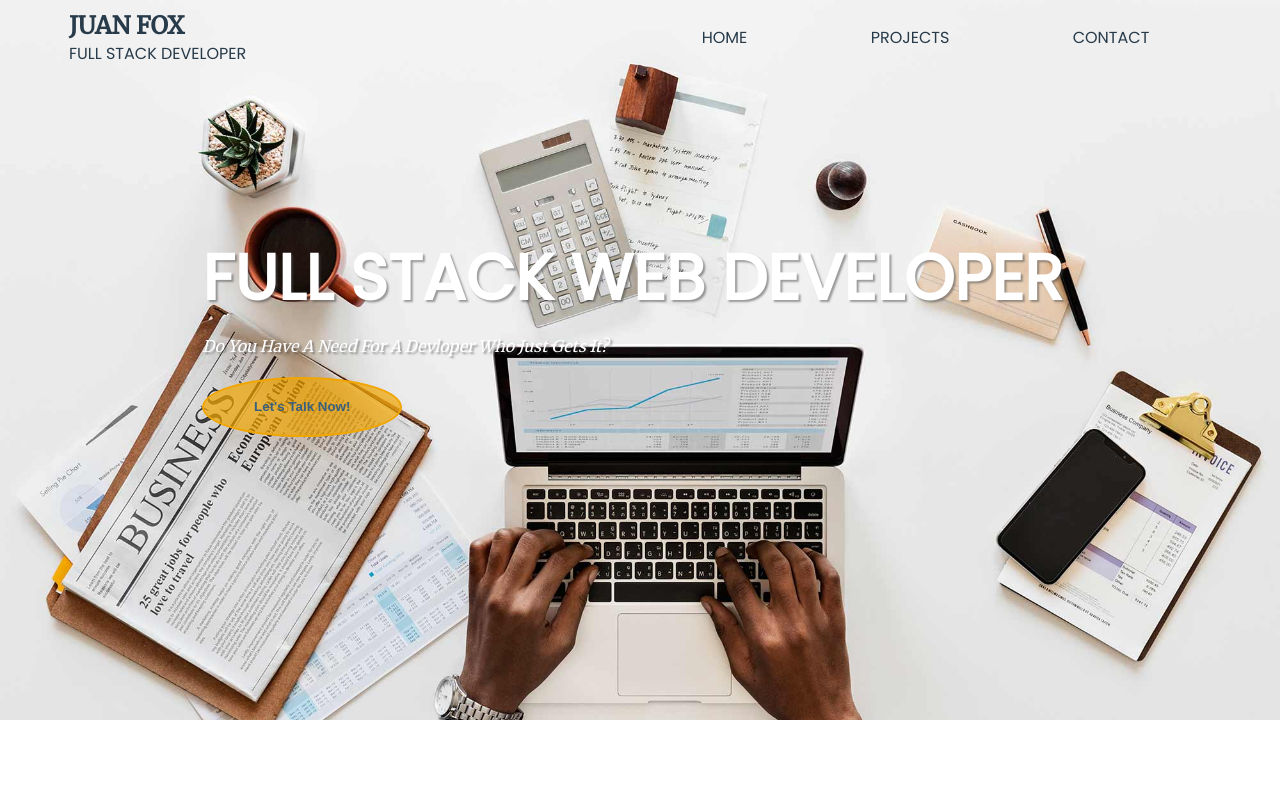
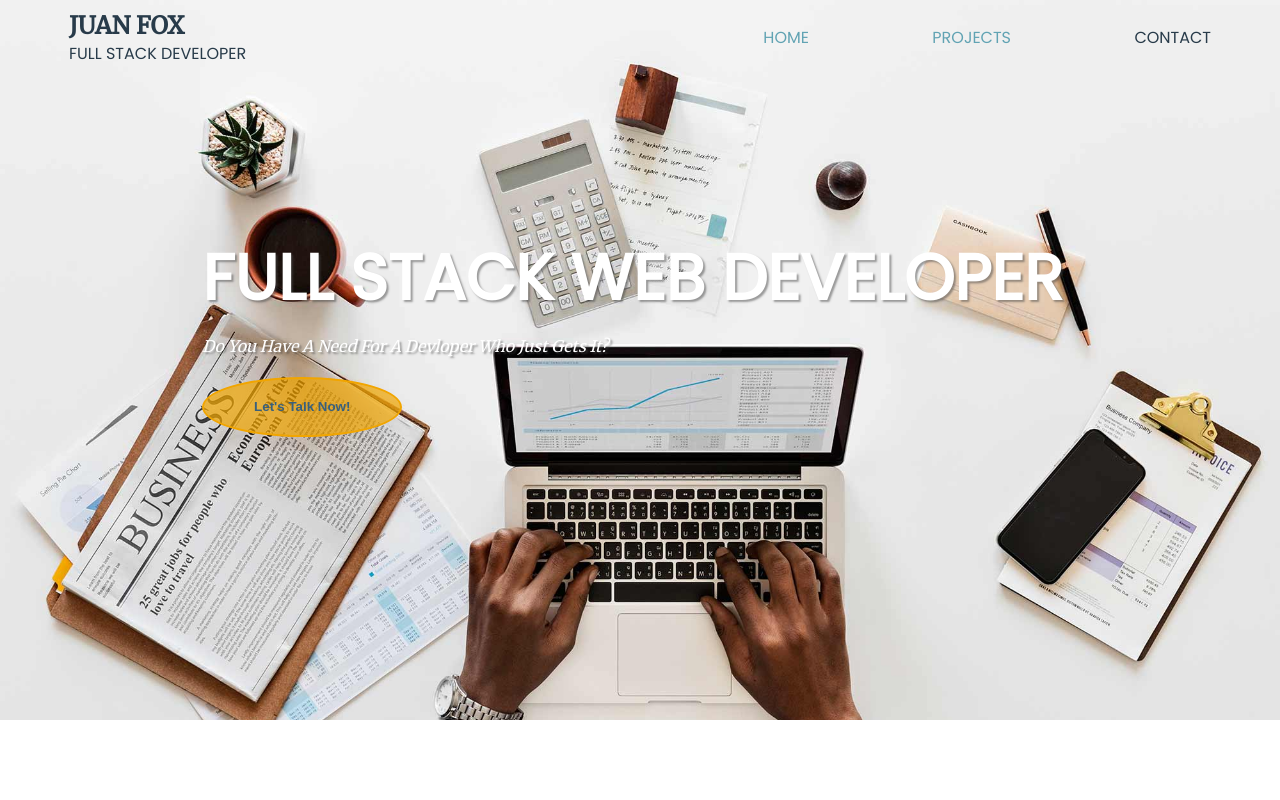
Before and after one commit to OverAndBeyondWeb/mern-stack-portfolio, a React (Create React App) app in the folder client/: page / in a window 1280 px wide. Shown: the top 800 px of the page. Built offline with nearby package versions, Linux system fonts and the light colour scheme.

Commit message:
Header component scss is updated

```diff
--- a/client/src/components/Header/Header.js
+++ b/client/src/components/Header/Header.js
@@ -1,5 +1,7 @@
 import React, { Component } from 'react';
 import './Header.scss';
+
+import { NavLink } from 'react-router-dom';
 
 class Header extends Component {
 
@@ -17,9 +19,9 @@ class Header extends Component {
 
             <ul id="site-nav">
               <i id="close-nav" className="fa fa-window-close-o" aria-hidden="true"></i>
-              <li className="navLink current">HOME</li>
-              <li className="navLink">PROJECTS</li>
-              <li className="navLink">CONTACT</li>
+              <li><NavLink to="/" className="navLink" activeClassName="current">HOME</NavLink></li>
+              <li><NavLink to="/#projects" className="navLink" activeClassName="current">PROJECTS</NavLink></li>
+              <li><NavLink to="/contact" className="navLink" activeClassName="current">CONTACT</NavLink></li>
             </ul>
           </nav>
         </div>
--- a/client/src/components/Header/Header.scss
+++ b/client/src/components/Header/Header.scss
@@ -52,19 +52,18 @@ header {
     padding: 15px 0 0 0;
     display: flex;
     white-space: nowrap;
+
   }
 
   li {
     flex-grow: 1;
-    text-align: center;
+    text-align: right;
   }
 
-  .navLink a{
+
+
+  .navLink {
     color: #283b4a;
-
-    &.router-link-active {
-    color: #7CB9C0;
-  }
 
     &:hover {
       color: #A7CBDD;
@@ -90,8 +89,8 @@ header {
     }
   }
 
-  .router-link-active {
-    color: #A7CBDD;
+  .current {
+    color: #61A3B3;
   }
 
   .login-btn {
```
